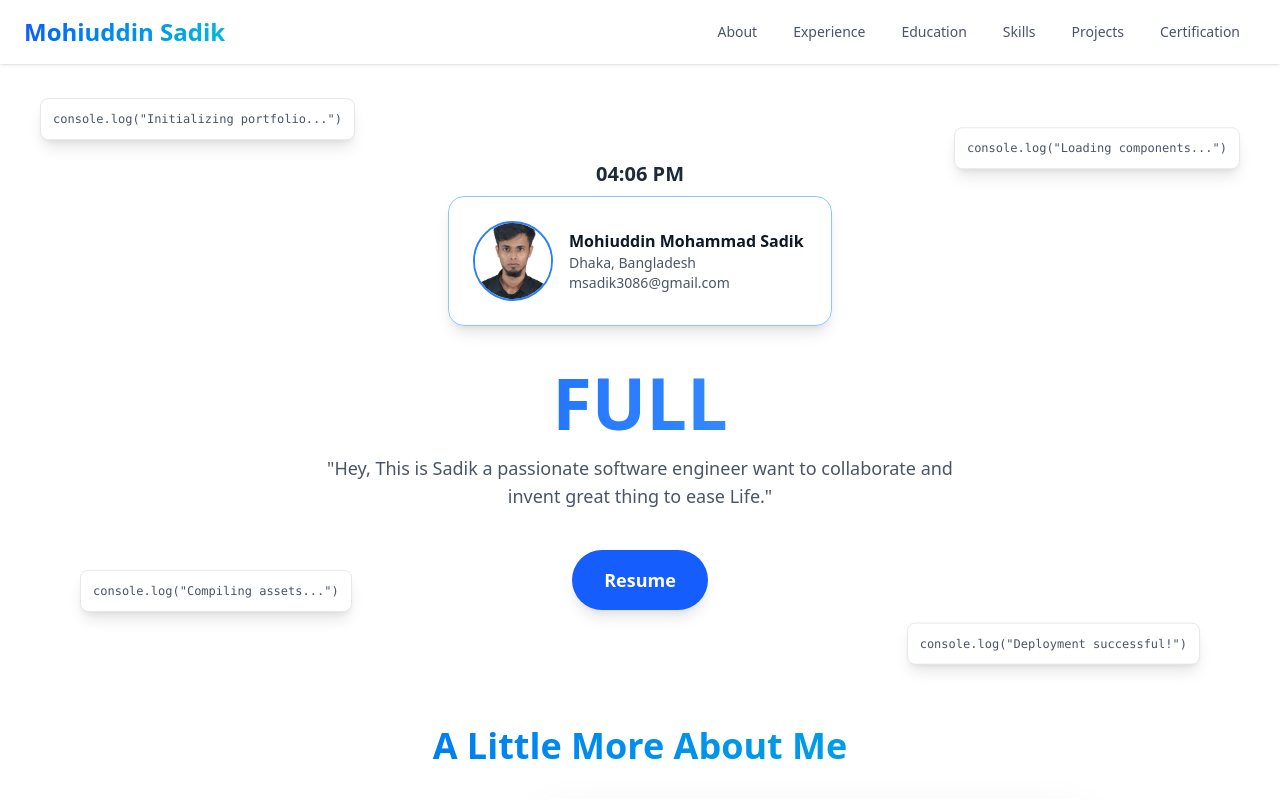
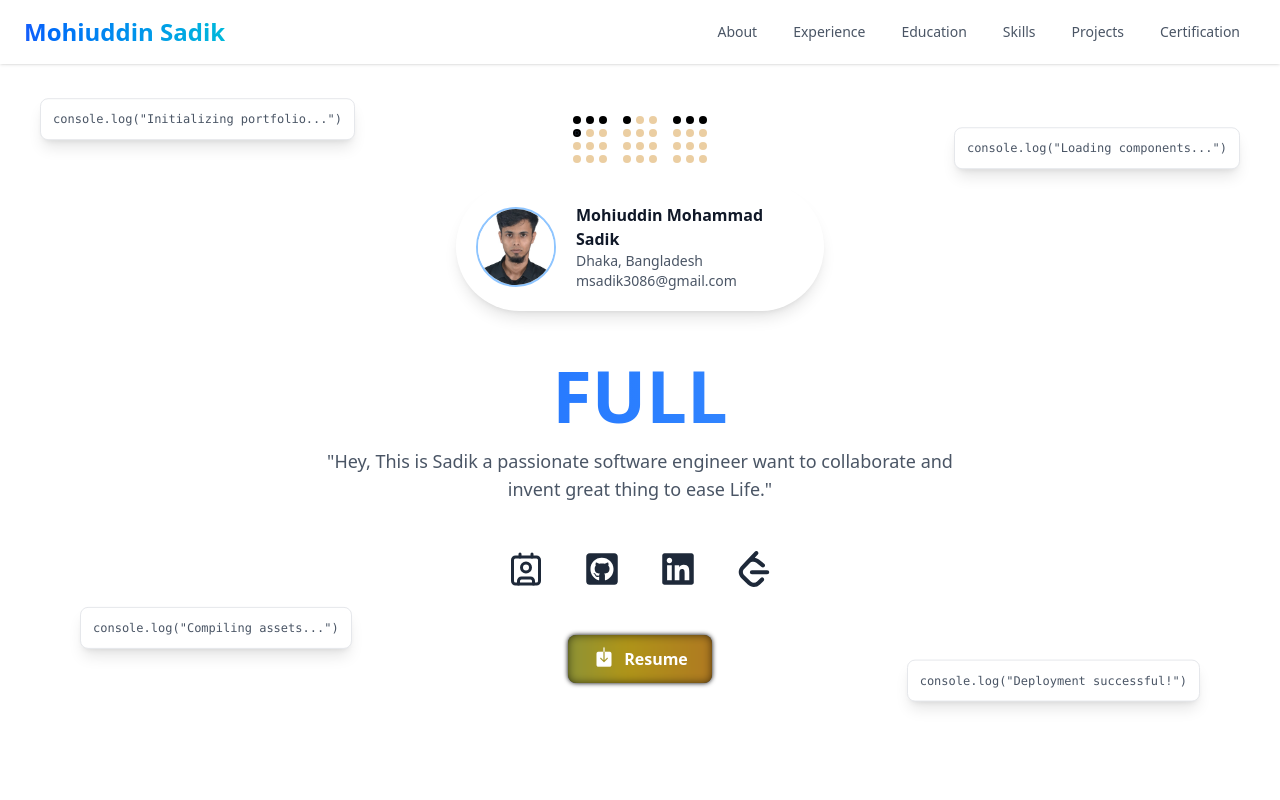
Before and after one commit to dksaddy/msadik, a Next.js app: page / in a window 1280 px wide. Shown: the top 800 px of the page. Built offline with nearby package versions, Linux system fonts and the light colour scheme.

Commit message:
Hero Done and About Done For now

```diff
--- a/app/components/About.jsx
+++ b/app/components/About.jsx
@@ -3,7 +3,7 @@ import { motion } from 'framer-motion';
 
 export default function About() {
   return (
-    <section id="about" className="py-5 bg-white overflow-hidden">
+    <section id="about" className="py-15 bg-white overflow-hidden">
       <div className="container mx-auto px-6">
         <motion.div
           initial={{ opacity: 0, y: 50 }}
--- a/app/components/Hero.jsx
+++ b/app/components/Hero.jsx
@@ -2,6 +2,12 @@
 import { motion } from 'framer-motion';
 import Typewriter from './Typewriter';
 import ConsoleLogCard from './ConsoleLogCard';
+import MatrixClock from '../helper/Clock';
+import { LuContact } from "react-icons/lu";
+import { FaGithubSquare } from "react-icons/fa";
+import { FaLinkedin } from "react-icons/fa6";
+import { SiLeetcode } from "react-icons/si";
+import DownloadCV from '../helper/DownloadCV';
 
 export default function Hero() {
   const consoleLogMessages = [
@@ -14,7 +20,7 @@ export default function Hero() {
   const time = new Date().toLocaleTimeString([], { hour: '2-digit', minute: '2-digit' });
 
   return (
-    <section id="home" className="relative flex items-center justify-center bg-white text-gray-800 overflow-hidden py-24">
+    <section id="home" className="relative flex items-center justify-center bg-white text-gray-800 overflow-hidden py-24 lg:py-10">
       {/* Console Log Cards */}
       {consoleLogMessages.map((msg, index) => (
         <ConsoleLogCard
@@ -32,7 +38,7 @@ export default function Hero() {
         />
       ))}
 
-      <div className="relative z-10 text-center px-6">
+      <div className="relative z-10 text-center px-6 md:w-4/2">
         <motion.div
           className="mb-10"
           initial={{ opacity: 0, scale: 0.8 }}
@@ -41,11 +47,11 @@ export default function Hero() {
           transition={{ duration: 0.8, ease: 'easeOut' }}
         >
 
-          <h2 className="text-lg md:text-xl font-semibold text-gray-800 mb-2">{time}</h2>
+          <MatrixClock />
 
-          <div className="border border-blue-300 rounded-2xl shadow-lg p-6 max-w-sm w-full mx-auto">
-            <div className="flex items-center space-x-4">
-              <div className="w-16 h-16 md:w-20 md:h-20 rounded-full overflow-hidden flex-shrink-0 border-2 border-blue-500">
+          <div className="rounded-lg p-2 max-w-sm w-full mx-auto">
+            <div className="flex items-center space-x-5 shadow-lg rounded-full p-5">
+              <div className="w-16 h-16 md:w-20 md:h-20 rounded-full overflow-hidden flex-shrink-0 border-2 border-blue-300">
                 <img
                   src="Mohiuddin Mohammad Sadik_Software Engineer.jpg"
                   alt="Mohiuddin Mohammad Sadik"
@@ -76,18 +82,32 @@ export default function Hero() {
         </motion.div>
 
         <motion.div
-          initial={{ opacity: 0, y: 50 }}
+          className="flex justify-center items-center gap-10 mb-5 p-2 lg:w-1/3 sm:w-full mx-auto rounded-xl"
+          initial={{ opacity: 0, y: -50 }}
           whileInView={{ opacity: 1, y: 0 }}
+          transition={{ duration: 0.8, ease: 'easeOut', delay: 0.2 }}
+        >
+          <a href="#">
+            <LuContact className="lg:text-4xl text-2xl" />
+          </a>
 
-          transition={{ duration: 0.8, ease: 'easeOut', delay: 0.4 }}
-        >
-          <a
-            href="#"
-            className="inline-block bg-blue-600 hover:bg-blue-700 text-white font-bold text-lg px-8 py-4 rounded-full transition-transform duration-300 transform hover:scale-105 shadow-lg"
-          >
-            Resume
+          <a href="https://github.com/dksaddy" target="_blank">
+            <FaGithubSquare className="lg:text-4xl text-2xl" />
           </a>
+
+          <a href="https://linkedin.com/in/msadik3086" target="_blank">
+            <FaLinkedin className="lg:text-4xl text-2xl" />
+          </a>
+
+          <a href="https://leetcode.com/u/saddypro1/" target="_blank">
+            <SiLeetcode className="lg:text-4xl text-2xl" />
+          </a>
+
         </motion.div>
+
+
+        <DownloadCV />
+
       </div>
     </section>
   );
--- a/app/globals.css
+++ b/app/globals.css
@@ -1,13 +1,48 @@
 @import "tailwindcss";
 
-/* Custom video background class */
-.background-video {
-  position: fixed;
-  top: 0;
-  left: 0;
-  width: 100%;
-  height: 100%;
-  object-fit: cover;
+.animated-border-btn {
+  position: relative;
+  padding: 0.75rem 1.5rem; /* adjust as needed */
+  background: black;
+  color: white;
+  font-weight: 600;
+  border-radius: 0.5rem;
+  overflow: hidden;
+  z-index: 0;
+  cursor: pointer;
+  transition: color 0.3s ease;
+  box-shadow: 0 0 5px #000; /* subtle base shadow */
+}
+
+.animated-border-btn::before {
+  content: "";
+  position: absolute;
+  top: -3px;
+  left: -3px;
+  right: -3px;
+  bottom: -3px;
+  border-radius: 0.5rem;
+  background: linear-gradient(270deg, #ff4e50, #f9d423, #00c6ff, #ff4e50);
+  background-size: 600% 600%;
+  animation: glowingBorder 4s linear infinite;
   z-index: -1;
-  pointer-events: none;
+  filter: blur(6px);
+  opacity: 0.7;
+  transition: opacity 0.3s ease;
 }
+
+.animated-border-btn:hover::before {
+  opacity: 1;
+}
+
+@keyframes glowingBorder {
+  0% {
+    background-position: 0% 50%;
+  }
+  50% {
+    background-position: 100% 50%;
+  }
+  100% {
+    background-position: 0% 50%;
+  }
+}
--- /dev/null
+++ b/app/helper/Clock.jsx
@@ -0,0 +1,81 @@
+"use client";
+import { useState, useEffect } from "react";
+import { motion } from "framer-motion";
+
+export default function MatrixClock() {
+  const [time, setTime] = useState(new Date());
+
+  useEffect(() => {
+    const timer = setInterval(() => setTime(new Date()), 1000);
+    return () => clearInterval(timer);
+  }, []);
+
+  const getFilledBoxes = (totalBoxes, value, unitSize) => {
+    return Math.floor(value / unitSize);
+  };
+
+  const renderMatrix = (filledCount, totalBoxes, isHour = false) => {
+    return (
+      <div className="grid grid-cols-3 gap-[5px]">
+        {Array.from({ length: totalBoxes }).map((_, i) => (
+          <motion.div
+            key={i}
+            initial={{ scale: 0.8, opacity: 0.3 }}
+            animate={{
+              scale: 1,
+              opacity: i < filledCount ? 1 : 0.4,
+              backgroundColor: i < filledCount ? "#000000ff" : "#ce8517ff",
+            }}
+            transition={{ duration: 0.2 }}
+            className="w-2 h-2 flex items-center justify-center rounded"
+          >
+            {isHour && i === filledCount - 1 && (
+              <motion.span
+                key={
+                  time.getHours() >= 7 && time.getHours() < 19 ? "sun" : "moon"
+                }
+                initial={{ opacity: 0, scale: 0.5 }}
+                animate={{ opacity: 1, scale: 1 }}
+                transition={{ duration: 0.3 }}
+                className="text-[6px]"
+              >
+                {time.getHours() >= 7 && time.getHours() < 19 ? "D" : "N"}
+              </motion.span>
+            )}
+          </motion.div>
+        ))}
+      </div>
+    );
+  };
+
+  const hours = time.getHours() % 12 || 12;
+  const minutes = time.getMinutes();
+  const seconds = time.getSeconds();
+
+  const filledHours = getFilledBoxes(12, hours, 1);
+  const filledMinutes = getFilledBoxes(12, minutes, 5);
+  const filledSeconds = getFilledBoxes(12, seconds, 5);
+
+  return (
+    <motion.div
+      initial={{ opacity: 0, y: 15 }}
+      animate={{ opacity: 1, y: 0 }}
+      transition={{ duration: 0.4 }}
+      className="flex flex-col items-center gap-3 p-3 bg-white font-sans w-full max-w-xs mx-auto"
+    >
+      <div className="flex items-start gap-4">
+        <div className="flex flex-col items-center">
+          {renderMatrix(filledHours, 12, true)}
+        </div>
+
+        <div className="flex flex-col items-center">
+          {renderMatrix(filledMinutes, 12)}
+        </div>
+
+        <div className="flex flex-col items-center">
+          {renderMatrix(filledSeconds, 12)}
+        </div>
+      </div>
+    </motion.div>
+  );
+}
--- /dev/null
+++ b/app/helper/DownloadCV.jsx
@@ -0,0 +1,30 @@
+"use client";
+import { motion } from "framer-motion";
+import { IoIosDownload } from "react-icons/io";
+import "../globals.css"; // Ensure global styles are imported
+
+export default function DownloadCV() {
+    return (
+        <>
+            <motion.div
+                initial={{ opacity: 0, y: 50 }}
+                whileInView={{ opacity: 1, y: 0 }}
+                transition={{ duration: 0.8, ease: "easeOut", delay: 0.4 }}
+            >
+                <a
+                    href="Resume of MOHIUDDIN MOHAMMAD SADIK.pdf"
+                    download
+                    className="animated-border-btn inline-flex items-center p-6 font-semibold my-5"
+                >
+                    <span></span>
+                    <span></span>
+                    <span></span>
+                    <span></span>
+                    <IoIosDownload className="text-2xl animate-bounce mr-2" />
+                    Resume
+                </a>
+
+            </motion.div>
+        </>
+    );
+}
```
Also changed, not shown: 1 other file (tests, documents, lock files or other folders).
